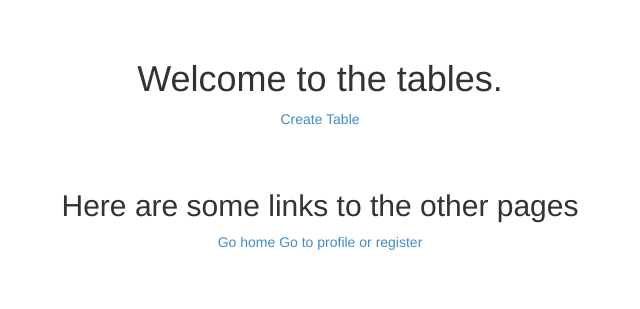
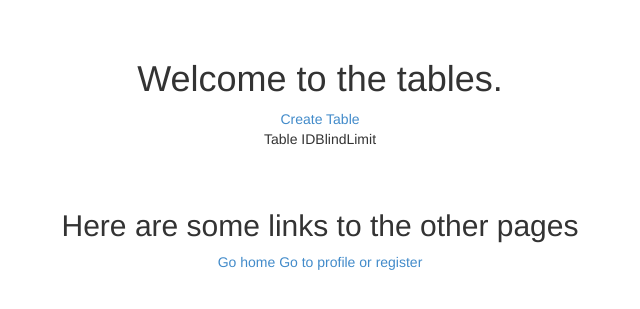
Before and after one commit to mcwp98/pokernet, a Django app: page /tables/ in a window 1280 px wide. Shown: the part 51-360 px from the top of the page, without its empty margins (320-960 px from the left). Run offline with Django 3.2, Linux system fonts and the light colour scheme; data that the repository does not hold is empty; parts of the project's set-up code (start-up, migrations or seed data) failed here and were passed over; some libraries are stand-ins or nearby versions.

Commit message:
tables update

```diff
--- a/tables/templates/tables.html
+++ b/tables/templates/tables.html
@@ -14,13 +14,31 @@
 <a href="newtable" />Create Table</a>
 
 <br />
+<center>
+<table>
 
+<tr><td>Table ID</td><td>  Blind</td> <td>Limit</td> <td></td></tr>
 {% for table in tables %}
-<p>Blind: {{ table.tableBlind }} Limit: {{ table.tableLimit }}</p>
+
+<tr>
+<td>{{ table.id }}</td>
+<td>{{ table.tableBlind }}</td>
+<td>{{ table.tableLimit }}</td>
+<td>
+
+	{% if table.currentUsers < 7 %}
+		<a href="/tables/{{ table.id }}">Join</a>
+	{% else %}
+		Full
+	{% endif %}
+
+</td>
+</tr>
 {% endfor %}
+</table>
+</center>
 <br />
 <br />
-
 <h2>Here are some links to the other pages</h2>
 <a href="/">Go home</a>
 <a href="/users">Go to profile</a>
--- a/tables/views.py
+++ b/tables/views.py
@@ -14,12 +14,13 @@ def tables(request):
 
 # join a table
 def joinTable(request, tableID=1):
-    # table = Table.objects.get(id=tableID)
+	table = Table.objects.get(id=tableID)
+	table.currentUsers = table.currentUsers +1
+	table.save()
+	args = {}
+	# args['table'] = table
 
-    args = {}
-    # args['table'] = table
-
-    return render_to_response('game.html', args)
+	return render_to_response('game.html', args)
 
 def newtable(request):
 	if request.method == 'POST': # If the form has been submitted...
```
Also changed, not shown: storage.db, 1 other file.
